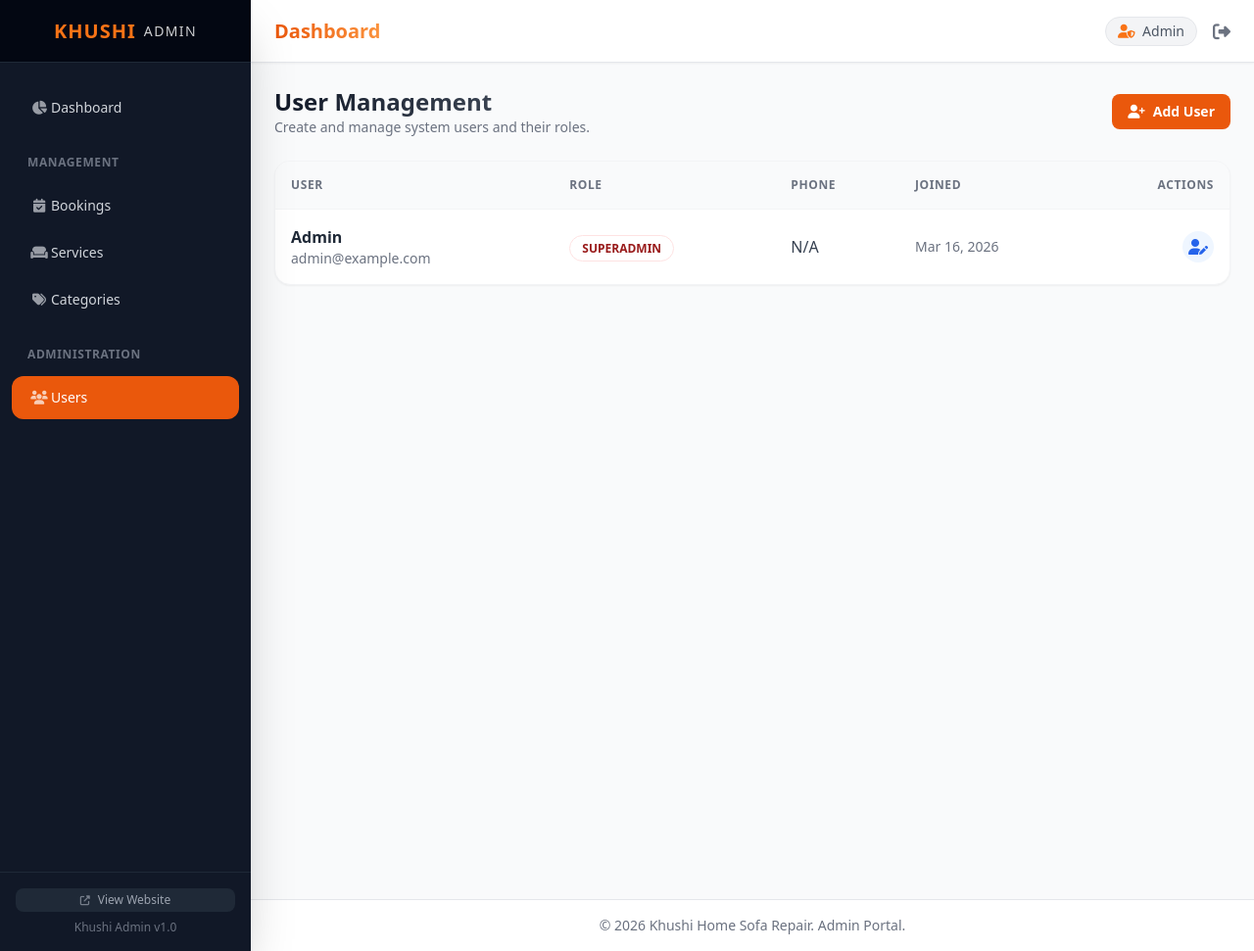
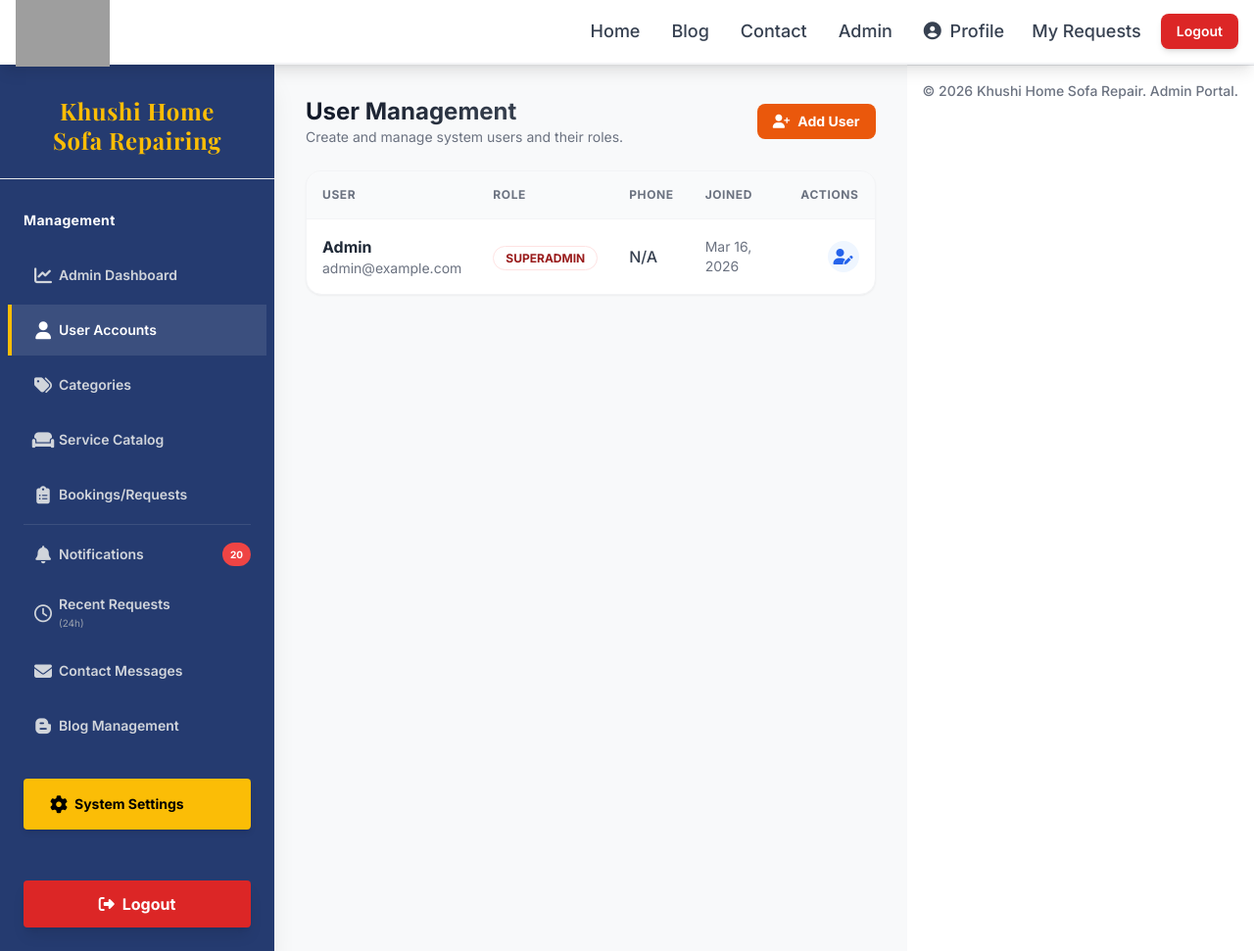
Before and after one commit to Dnyaneshwar1050/sofa-repair, a PHP site: page /admin/users.php in a window 1280 px wide. Shown: the whole page at 98% size. Run offline with PHP 8.4, Linux system fonts and the light colour scheme; a user stored in the database is signed in; data comes from the database, SQL or seed files in the repository; some libraries are stand-ins or nearby versions; grey boxes are pictures that could not be loaded.

Commit message:
Implement the initial admin dashboard structure including header, sidebar, and core statistics display.

```diff
--- a/admin/includes/header.php
+++ b/admin/includes/header.php
@@ -16,31 +16,24 @@ $current_page = basename($_SERVER['PHP_SELF']);
     <title>Admin Panel - Khushi Home Sofa Repair</title>
     <script src="https://cdn.tailwindcss.com"></script>
     <link rel="stylesheet" href="https://cdnjs.cloudflare.com/ajax/libs/font-awesome/6.4.0/css/all.min.css">
+    <link href="https://fonts.googleapis.com/css2?family=Playfair+Display:wght@600;700;800&family=Inter:wght@400;500;600;700&display=swap" rel="stylesheet">
+    <style>
+        .font-serif-custom { font-family: 'Playfair Display', serif; }
+        .font-sans-custom { font-family: 'Inter', sans-serif; }
+    </style>
 </head>
 
-<body class="bg-gray-100 flex">
+<body class="bg-[#f8f9fa] flex flex-col h-screen font-sans-custom">
 
-    <!-- Sidebar -->
-    <?php include __DIR__ . '/sidebar.php'; ?>
+    <!-- Top Navbar -->
+    <div class="shrink-0 relative z-50">
+        <?php include __DIR__ . '/../../includes/navbar.php'; ?>
+    </div>
 
-    <!-- Main Content -->
-    <div class="flex-1 flex flex-col h-screen overflow-hidden text-gray-900">
-        <!-- Topbar -->
-        <header
-            class="bg-white shadow-sm border-b border-gray-200 h-16 flex items-center justify-between px-6 shrink-0 z-10">
-            <h2 class="text-xl font-bold bg-clip-text text-transparent bg-gradient-to-r from-orange-600 to-orange-400">
-                Dashboard
-            </h2>
-            <div class="flex items-center gap-4">
-                <span class="text-sm font-medium text-gray-600 bg-gray-100 px-3 py-1 rounded-full border">
-                    <i class="fa-solid fa-user-shield text-orange-500 mr-1"></i>
-                    <?= htmlspecialchars($_SESSION['user_name'] ?? 'Admin') ?>
-                </span>
-                <a href="/logout.php" class="text-gray-500 hover:text-red-600 transition" title="Logout">
-                    <i class="fa-solid fa-right-from-bracket text-lg"></i>
-                </a>
-            </div>
-        </header>
+    <!-- Main Workspace -->
+    <div class="flex-1 flex overflow-hidden">
+        <!-- Sidebar -->
+        <?php include __DIR__ . '/sidebar.php'; ?>
 
         <!-- Page Content -->
-        <main class="flex-1 overflow-x-hidden overflow-y-auto bg-gray-50 p-6">
+        <main class="flex-1 overflow-x-hidden overflow-y-auto bg-[#f8f9fa] p-8">
--- a/admin/includes/sidebar.php
+++ b/admin/includes/sidebar.php
@@ -2,79 +2,124 @@
 // admin/includes/sidebar.php
 $current_page = basename($_SERVER['PHP_SELF']);
 ?>
-<aside class="w-64 bg-gray-900 h-screen flex flex-col shadow-2xl shrink-0 transition-all duration-300 relative z-20">
-    <!-- Header -->
-    <div class="h-16 flex items-center justify-center border-b border-gray-800 px-4 bg-gray-950">
-        <a href="/admin/index.php" class="flex items-center gap-2">
-            <span class="text-orange-500 text-xl font-black tracking-wider uppercase">Khushi</span>
-            <span class="text-white text-sm tracking-widest font-light opacity-80">ADMIN</span>
-        </a>
+<aside class="w-[280px] bg-[#253b70] h-full flex flex-col shrink-0 relative z-20 text-white shadow-xl">
+    <!-- Header Logo -->
+    <div class="pt-8 pb-6 px-6 flex flex-col items-center justify-center border-b border-light-blue-900/30">
+        <h1 class="text-[#fbbd06] text-2xl font-serif-custom font-bold text-center leading-tight tracking-wide">
+            Khushi Home<br>Sofa Repairing
+        </h1>
     </div>
 
     <!-- Navigation -->
-    <nav class="flex-1 overflow-y-auto py-6 px-3 custom-scrollbar">
+    <nav class="flex-1 overflow-y-auto py-6 custom-scrollbar">
         <ul class="space-y-1">
-            <li>
+            <li class="px-6 py-2">
+                <span class="text-sm font-bold text-white mb-2 block tracking-wide">Management</span>
+            </li>
+
+            <!-- We don't have a specific dashboard link in the screenshot sidebar, but we need one -->
+            <li class="px-2">
                 <a href="/admin/index.php"
-                    class="<?= ($current_page == 'index.php') ? 'bg-orange-600 text-white' : 'text-gray-300 hover:bg-gray-800 hover:text-white' ?> group flex items-center px-4 py-3 text-sm font-medium rounded-xl transition-all duration-200">
-                    <i
-                        class="fa-solid fa-chart-pie w-6 opacity-70 group-hover:opacity-100 flex-shrink-0 text-center"></i>
-                    Dashboard
+                    class="<?= ($current_page == 'index.php') ? 'bg-white/10 text-white border-l-4 border-[#fbbd06]' : 'text-gray-300 hover:bg-white/5 hover:text-white border-l-4 border-transparent' ?> group flex items-center px-4 py-3 text-sm font-semibold transition-all duration-200">
+                    <i class="fa-solid fa-chart-line w-8 text-center text-lg"></i>
+                    Admin Dashboard
                 </a>
             </li>
 
-            <li class="pt-4 pb-2">
-                <span class="text-xs font-bold text-gray-500 uppercase tracking-wider px-4">Management</span>
-            </li>
-
-            <li>
-                <a href="/admin/bookings.php"
-                    class="<?= ($current_page == 'bookings.php') ? 'bg-orange-600 text-white' : 'text-gray-300 hover:bg-gray-800 hover:text-white' ?> group flex items-center px-4 py-3 text-sm font-medium rounded-xl transition-all duration-200">
-                    <i
-                        class="fa-solid fa-calendar-check w-6 opacity-70 group-hover:opacity-100 flex-shrink-0 text-center"></i>
-                    Bookings
+            <li class="px-2">
+                <a href="/admin/users.php"
+                    class="<?= ($current_page == 'users.php') ? 'bg-white/10 text-white border-l-4 border-[#fbbd06]' : 'text-gray-300 hover:bg-white/5 hover:text-white border-l-4 border-transparent' ?> group flex items-center px-4 py-3 text-sm font-semibold transition-all duration-200">
+                    <i class="fa-solid fa-user w-8 text-center text-lg"></i>
+                    User Accounts
                 </a>
             </li>
 
-            <li>
-                <a href="/admin/services.php"
-                    class="<?= ($current_page == 'services.php') ? 'bg-orange-600 text-white' : 'text-gray-300 hover:bg-gray-800 hover:text-white' ?> group flex items-center px-4 py-3 text-sm font-medium rounded-xl transition-all duration-200">
-                    <i class="fa-solid fa-couch w-6 opacity-70 group-hover:opacity-100 flex-shrink-0 text-center"></i>
-                    Services
-                </a>
-            </li>
-
-            <li>
+            <li class="px-2">
                 <a href="/admin/categories.php"
-                    class="<?= ($current_page == 'categories.php') ? 'bg-orange-600 text-white' : 'text-gray-300 hover:bg-gray-800 hover:text-white' ?> group flex items-center px-4 py-3 text-sm font-medium rounded-xl transition-all duration-200">
-                    <i class="fa-solid fa-tags w-6 opacity-70 group-hover:opacity-100 flex-shrink-0 text-center"></i>
+                    class="<?= ($current_page == 'categories.php') ? 'bg-white/10 text-white border-l-4 border-[#fbbd06]' : 'text-gray-300 hover:bg-white/5 hover:text-white border-l-4 border-transparent' ?> group flex items-center px-4 py-3 text-sm font-semibold transition-all duration-200">
+                    <i class="fa-solid fa-tags w-8 text-center text-lg"></i>
                     Categories
                 </a>
             </li>
 
-            <?php if ($_SESSION['user_role'] === 'superadmin'): ?>
-                <li class="pt-4 pb-2">
-                    <span class="text-xs font-bold text-gray-500 uppercase tracking-wider px-4">Administration</span>
-                </li>
+            <li class="px-2">
+                <a href="/admin/services.php"
+                    class="<?= ($current_page == 'services.php') ? 'bg-white/10 text-white border-l-4 border-[#fbbd06]' : 'text-gray-300 hover:bg-white/5 hover:text-white border-l-4 border-transparent' ?> group flex items-center px-4 py-3 text-sm font-semibold transition-all duration-200">
+                    <i class="fa-solid fa-couch w-8 text-center text-lg"></i>
+                    Service Catalog
+                </a>
+            </li>
 
-                <li>
-                    <a href="/admin/users.php"
-                        class="<?= ($current_page == 'users.php') ? 'bg-orange-600 text-white' : 'text-gray-300 hover:bg-gray-800 hover:text-white' ?> group flex items-center px-4 py-3 text-sm font-medium rounded-xl transition-all duration-200">
-                        <i class="fa-solid fa-users w-6 opacity-70 group-hover:opacity-100 flex-shrink-0 text-center"></i>
-                        Users
-                    </a>
-                </li>
-            <?php endif; ?>
+            <li class="px-2">
+                <a href="/admin/bookings.php"
+                    class="<?= ($current_page == 'bookings.php') ? 'bg-white/10 text-white border-l-4 border-[#fbbd06]' : 'text-gray-300 hover:bg-white/5 hover:text-white border-l-4 border-transparent' ?> group flex items-center px-4 py-3 text-sm font-semibold transition-all duration-200">
+                    <i class="fa-solid fa-clipboard-list w-8 text-center text-lg"></i>
+                    Bookings/Requests
+                </a>
+            </li>
+
+            <!-- Separator -->
+            <li class="my-4 border-t border-white/10 mx-6"></li>
+
+            <li class="px-2">
+                <a href="#"
+                    class="text-gray-300 hover:bg-white/5 hover:text-white border-l-4 border-transparent group flex items-center justify-between px-4 py-3 text-sm font-semibold transition-all duration-200">
+                    <div class="flex items-center">
+                        <i class="fa-solid fa-bell w-8 text-center text-lg"></i>
+                        Notifications
+                    </div>
+                    <span class="bg-red-500 text-white text-[10px] font-bold px-2 py-0.5 rounded-full">20</span>
+                </a>
+            </li>
+
+            <li class="px-2">
+                <a href="#"
+                    class="text-gray-300 hover:bg-white/5 hover:text-white border-l-4 border-transparent group flex items-center px-4 py-3 text-sm font-semibold transition-all duration-200">
+                    <i class="fa-regular fa-clock w-8 text-center text-lg"></i>
+                    <div class="leading-tight">
+                        Recent Requests<br>
+                        <span class="text-[10px] text-gray-400 font-normal">(24h)</span>
+                    </div>
+                </a>
+            </li>
+
+            <li class="px-2">
+                <a href="#"
+                    class="text-gray-300 hover:bg-white/5 hover:text-white border-l-4 border-transparent group flex items-center px-4 py-3 text-sm font-semibold transition-all duration-200">
+                    <i class="fa-solid fa-envelope w-8 text-center text-lg"></i>
+                    Contact Messages
+                </a>
+            </li>
+
+            <li class="px-2">
+                <a href="#" class="text-gray-300 hover:bg-white/5 hover:text-white border-l-4 border-transparent group flex items-center px-4 py-3 text-sm font-semibold transition-all duration-200">
+                    <i class="fa-brands fa-blogger-b w-8 text-center text-lg"></i>
+                    Blog Management
+                </a>
+            </li>
+
+            <li class="px-2 pt-6">
+                <a href="#" class="bg-[#fbbd06] text-black border-l-4 border-transparent rounded group flex items-center mx-4 px-4 py-3 text-sm font-bold shadow-md transition-all duration-200">
+                    <i class="fa-solid fa-gear w-8 text-center text-lg"></i>
+                    System Settings
+                </a>
+            </li>
+
+            <li class="px-2 pt-4">
+                <a href="/" class="text-gray-300 hover:text-white group flex items-center px-4 py-2 text-sm font-semibold transition-all duration-200">
+                    <i class="fa-solid fa-desktop w-8 text-center text-lg"></i>
+                    Back to Client Site
+                </a>
+            </li>
         </ul>
     </nav>
 
-    <!-- Footer info -->
-    <div class="p-4 border-t border-gray-800 flex flex-col space-y-2 text-xs text-gray-500 text-center">
-        <a href="/" target="_blank"
-            class="flex justify-center items-center text-gray-400 hover:text-white transition duration-200 py-1 bg-gray-800 rounded-lg group">
-            <i class="fa-solid fa-up-right-from-square mr-2 text-[10px] opacity-70 group-hover:text-orange-400"></i>
-            View Website
+    <!-- Footer Logout Button -->
+    <div class="p-6">
+        <a href="/logout.php"
+            class="flex justify-center items-center text-white bg-red-600 hover:bg-red-700 font-bold rounded shadow-lg transition duration-200 py-3 w-full">
+            <i class="fa-solid fa-right-from-bracket mr-2"></i>
+            Logout
         </a>
-        <p class="mt-2">Khushi Admin v1.0</p>
     </div>
 </aside>
```
Also changed, not shown: admin/index.php (+54 -88 lines).
